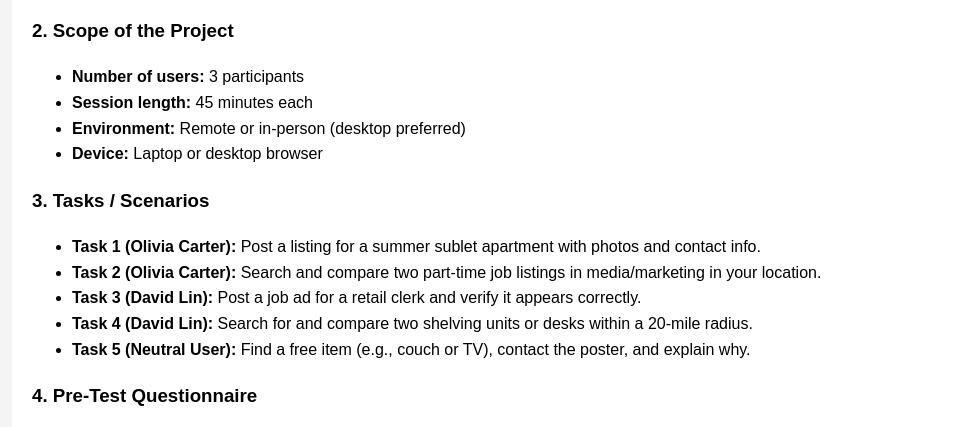
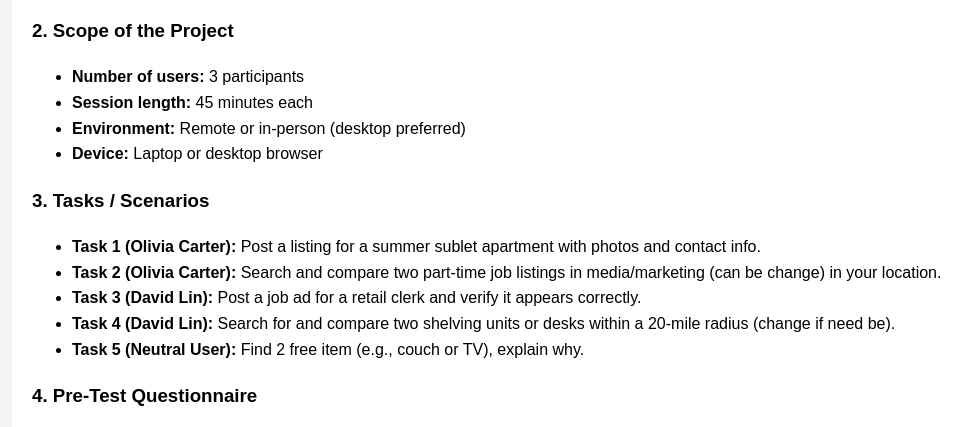
Before and after one commit to SanPiseth-beep/usability-testing-site, a plain HTML site: page step4_5.html in a window 1280 px wide. Shown: the part 1302-1729 px from the top of the page, without its empty margins (128-1095 px from the left). Drawn offline with Linux system fonts and the light colour scheme.

Commit message:
Update tasks in step4_5.html and add user video for Nilin Lay in step7.html

```diff
--- a/step4_5.html
+++ b/step4_5.html
@@ -81,10 +81,10 @@
                 <h3>3. Tasks / Scenarios</h3>
                 <ul>
                 <li><strong>Task 1 (Olivia Carter):</strong> Post a listing for a summer sublet apartment with photos and contact info.</li>
-                <li><strong>Task 2 (Olivia Carter):</strong> Search and compare two part-time job listings in media/marketing in your location.</li>
+                <li><strong>Task 2 (Olivia Carter):</strong> Search and compare two part-time job listings in media/marketing (can be change) in your location.</li>
                 <li><strong>Task 3 (David Lin):</strong> Post a job ad for a retail clerk and verify it appears correctly.</li>
-                <li><strong>Task 4 (David Lin):</strong> Search for and compare two shelving units or desks within a 20-mile radius.</li>
-                <li><strong>Task 5 (Neutral User):</strong> Find a free item (e.g., couch or TV), contact the poster, and explain why.</li>
+                <li><strong>Task 4 (David Lin):</strong> Search for and compare two shelving units or desks within a 20-mile radius (change if need be).</li>
+                <li><strong>Task 5 (Neutral User):</strong> Find 2 free item (e.g., couch or TV), explain why.</li>
                 </ul>
             </section>
 
```
Also changed, not shown: step7.html (+2 -1 lines).
